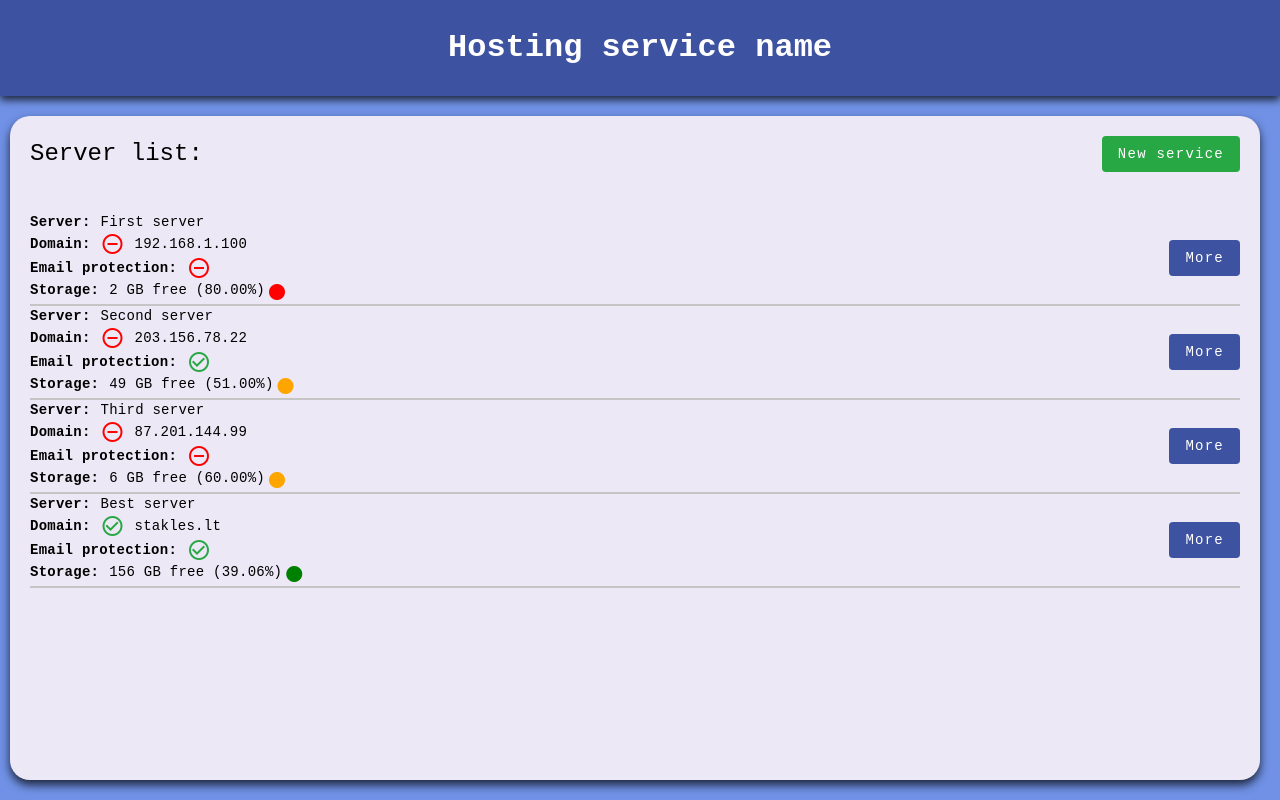
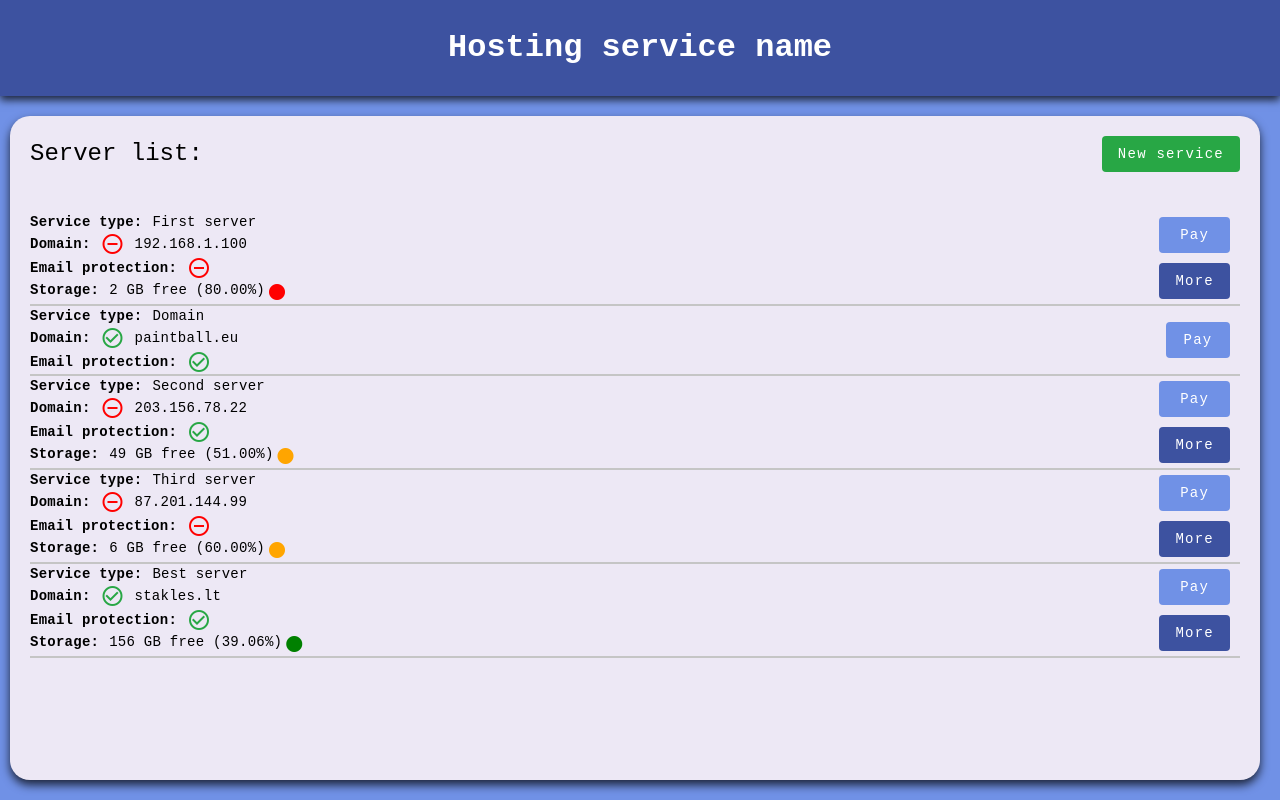
Before and after one commit to Sushilla/Hosting-service---DEMO-project, an Angular app: page / in a window 1280 px wide. Built offline with nearby package versions, Linux system fonts and the light colour scheme.

Commit message:
[ADD] Added new type - domain + email

```diff
--- /dev/null
+++ b/src/app/service-dashboard/Models/Interface/Pricing.ts
@@ -0,0 +1,6 @@
+export interface Pricing {
+  domain_yearly: number;
+  email_protection_monthly: number;
+  storage_for_gb_monthly: number;
+  server_monthly: number[];
+}
--- a/src/app/service-dashboard/components/server-resources/server-resources.component.html
+++ b/src/app/service-dashboard/components/server-resources/server-resources.component.html
@@ -5,7 +5,7 @@
     </button>
   </div>
 
-  <h1 class="bold">{{UserServerProperties.server_name}}</h1>
+  <h1 class="bold">{{UserServerProperties.service_name}}</h1>
 
   <div class="circle display-justify_center">
     <img src="../../../../assets/icons/server.svg" />
--- a/src/app/service-dashboard/components/service-list/service-list.component.html
+++ b/src/app/service-dashboard/components/service-list/service-list.component.html
@@ -12,8 +12,8 @@
 
       <div>
         <span class="display">
-          <p class="bold">Server: </p>
-          <p style="margin-left: 10px !important;">{{service.server_name}}</p>
+          <p class="bold">Service type: </p>
+          <p style="margin-left: 10px !important;">{{service.service_name}}</p>
         </span>
 
         <span class="display" style="align-items: center; flex-wrap: wrap;">
@@ -23,7 +23,7 @@
               "check_circle_outline" : "remove_circle_outline"}}</mat-icon>
           </p>
 
-            <p>{{service.domain}}</p>
+          <p>{{service.domain}}</p>
         </span>
 
         <span class="display">
@@ -34,7 +34,7 @@
           </p>
         </span>
 
-        <span class="display">
+        <span *ngIf="service.own_server" class="display">
           <p class="bold">Storage: </p>
           <p style="margin-left: 10px !important;">{{ service.storage - service.used_storage }} GB free
             ({{GetPercentageOfFreeStorage(service)*100 |
@@ -45,8 +45,11 @@
 
       </div>
 
-      <div style="max-width: 100px;">
-        <button mat-flat-button style="background-color: #3d52a0; color: #ffffff;"
+      <div style="max-width: 100px; display: flex; flex-direction: column;">
+        <button mat-flat-button style="background-color: #7091e6; color: #ffffff; margin: 5px 10px"
+          (click)="ServerInformationData.emit(service)">Pay</button>
+        <button mat-flat-button *ngIf="service.own_server"
+          style="background-color: #3d52a0; color: #ffffff; margin: 5px 10px;"
           (click)="ServerInformationData.emit(service)">More</button>
       </div>
     </div>
--- a/src/app/service-dashboard/service-dashboard.component.ts
+++ b/src/app/service-dashboard/service-dashboard.component.ts
@@ -5,25 +5,33 @@ import { ServiceListComponent } from './components/service-list/service-list.com
 import { ServerProperties } from './Models/Interface/ServerProperties';
 import ServerPlanJSON from '../../assets/data/ServerPlans.json';
 import UserPropertiesJSON from '../../assets/data/UserProperties.json';
+import PricingJSON from '../../assets/data/Pricing.json';
 import { UserServerList } from './Models/Interface/UserServerList';
 import { CommonModule } from '@angular/common';
+import { Pricing } from './Models/Interface/Pricing';
 
 @Component({
   selector: 'app-service-dashboard',
   standalone: true,
-  imports: [HeaderComponent, ServerResourcesComponent, ServiceListComponent, CommonModule],
+  imports: [
+    HeaderComponent,
+    ServerResourcesComponent,
+    ServiceListComponent,
+    CommonModule,
+  ],
   templateUrl: './service-dashboard.component.html',
   styleUrl: './service-dashboard.component.scss',
 })
 export class ServiceDashboardComponent {
   UserServersList: UserServerList[] = UserPropertiesJSON;
   ServerPlans: ServerProperties[] = ServerPlanJSON;
+  PricingForService: Pricing = PricingJSON;
 
   SelectedService!: UserServerList | undefined;
 
   constructor() {
     console.log(this.ServerPlans);
     console.log(this.UserServersList[0]);
+    console.log(this.PricingForService);
   }
-
 }
--- /dev/null
+++ b/src/assets/data/Pricing.json
@@ -0,0 +1,10 @@
+{
+    "domain_yearly": 8,
+    "email_protection_monthly": 8,
+    "storage_for_gb_monthly": 0.12,
+    "server_monthly": [
+        8.90,
+        12.30,
+        29.90
+    ]
+}
--- a/src/assets/data/UserProperties.json
+++ b/src/assets/data/UserProperties.json
@@ -1,38 +1,52 @@
 [
   {
     "current_server_plan": 0,
-    "server_name": "First server",
+    "service_name": "First server",
+    "own_domain": false,
+    "domain": "192.168.1.100",
+    "own_server": true,
     "storage": 10,
     "used_storage": 8,
-    "own_domain": false,
-    "domain": "192.168.1.100",
     "email_protection": false
   },
   {
+    "current_server_plan": 0,
+    "service_name": "Domain",
+    "own_domain": true,
+    "domain": "paintball.eu",
+    "own_server": false,
+    "storage": 0,
+    "used_storage": 0,
+    "email_protection": true
+  },
+  {
     "current_server_plan": 1,
-    "server_name": "Second server",
+    "service_name": "Second server",
+    "own_domain": false,
+    "domain": "203.156.78.22",
+    "own_server": true,
     "storage": 100,
     "used_storage": 51,
-    "own_domain": false,
-    "domain": "203.156.78.22",
     "email_protection": true
   },
   {
     "current_server_plan": 2,
-    "server_name": "Third server",
+    "service_name": "Third server",
+    "own_domain": false,
+    "domain": "87.201.144.99",
+    "own_server": true,
     "storage": 15,
     "used_storage": 9,
-    "own_domain": false,
-    "domain": "87.201.144.99",
     "email_protection": false
   },
   {
     "current_server_plan": 2,
-    "server_name": "Best server",
+    "service_name": "Best server",
+    "own_domain": true,
+    "domain": "stakles.lt",
+    "own_server": true,
     "storage": 256,
     "used_storage": 100,
-    "own_domain": true,
-    "domain": "stakles.lt",
     "email_protection": true
   }
 ]
```
Also changed, not shown: src/app/service-dashboard/Models/Interface/UserServerList.ts (+4 -3 lines).
